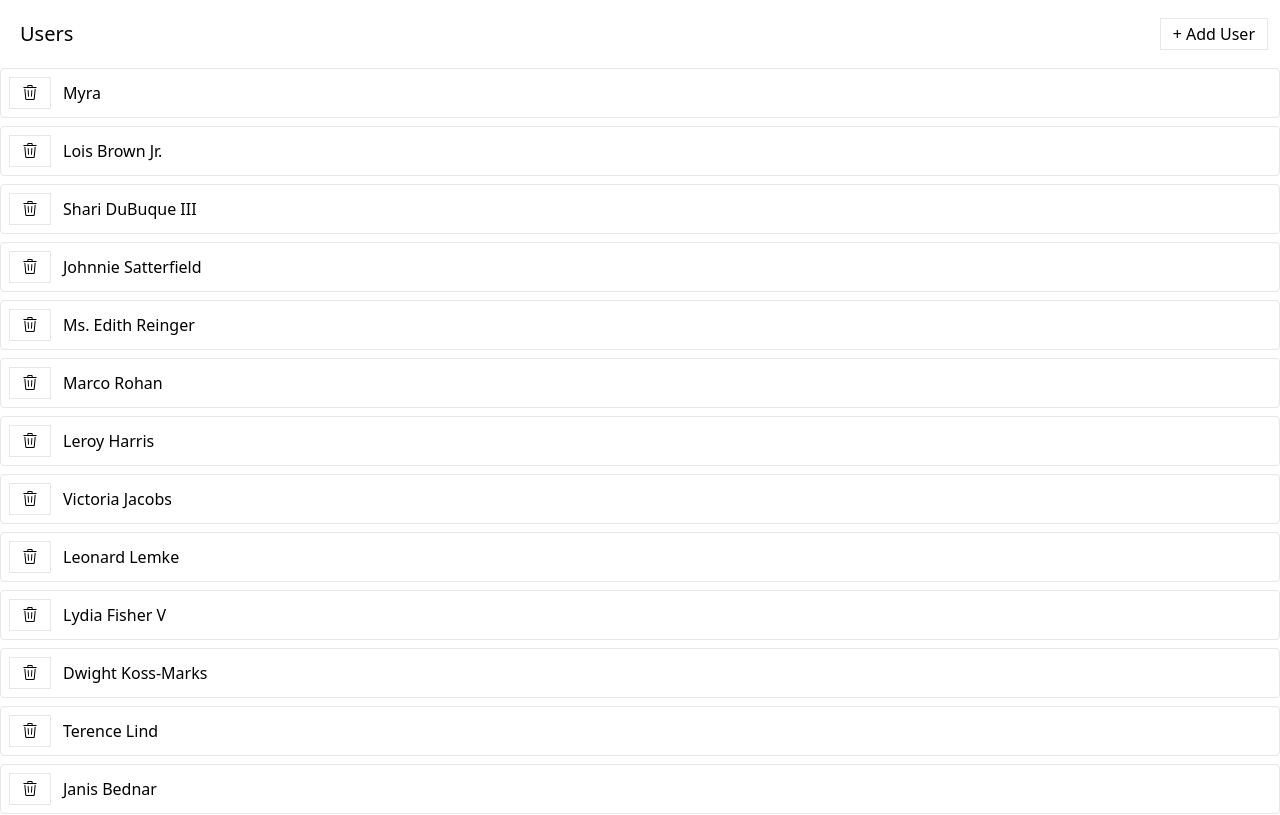
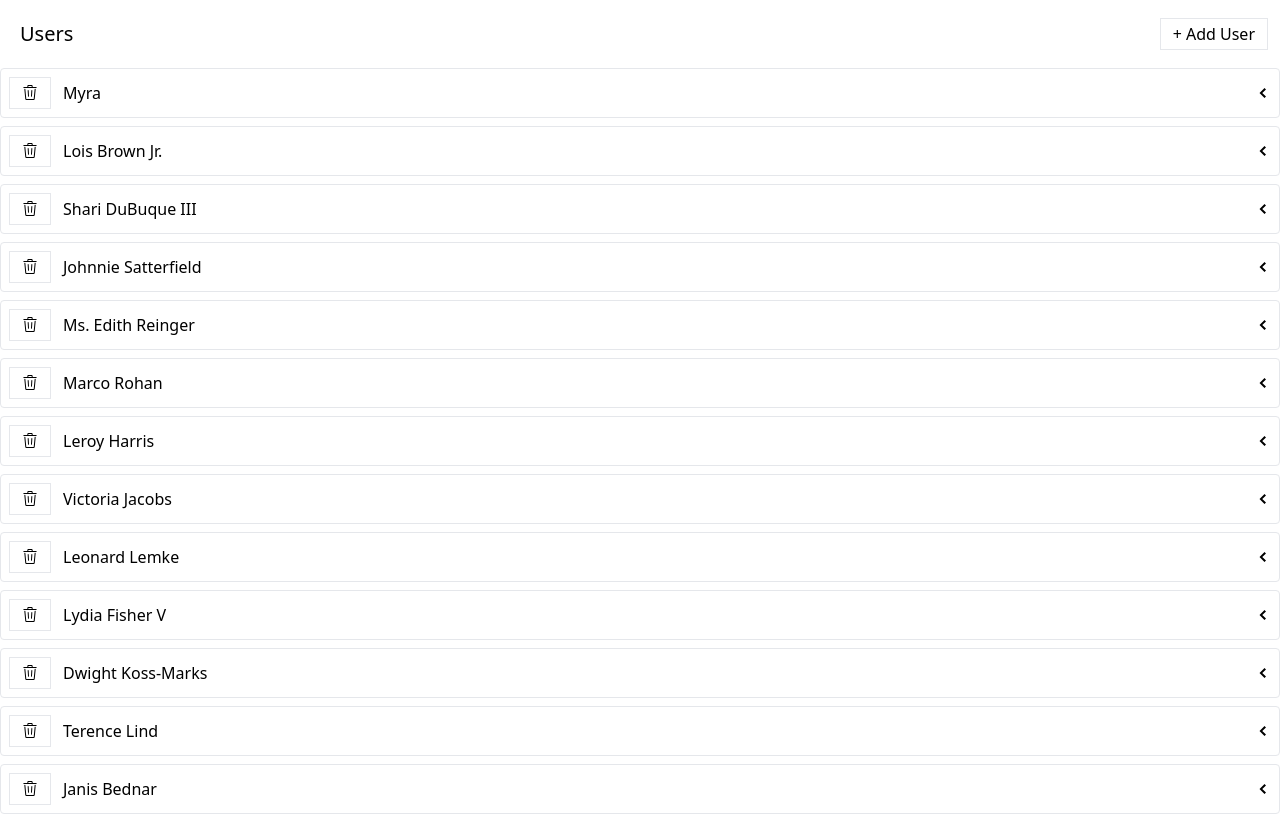
Before and after one commit to andrewmfabbro/media, a React (Create React App) app: page / in a window 1280 px wide. Shown: the top 815 px of the page. Built offline with nearby package versions, Linux system fonts and the light colour scheme; data requests are answered from the project's data file.

Commit message:
added ExpandablePanel for content w/ chevrons

```diff
--- /dev/null
+++ b/src/components/ExpandablePanel.js
@@ -0,0 +1,26 @@
+import { GoChevronDown, GoChevronLeft } from "react-icons/go";
+import { useState } from "react";
+
+function ExpandablePanel({ header, children }) {
+  const [expanded, setExpanded] = useState(false);
+
+  const handleClick = () => {
+    setExpanded(!expanded);
+  };
+
+  return (
+    <div className="mb-2 border rounded">
+      <div className="flex p-2 justify-between items-center ">
+        <div className="flex flex-row items-center justify-between">
+          {header}
+        </div>
+        <div onClick={handleClick} className="cursor-pointer">
+          {expanded ? <GoChevronDown /> : <GoChevronLeft />}
+        </div>
+      </div>
+      {expanded && <div className="p-2 border-t">{children}</div>}
+    </div>
+  );
+}
+
+export default ExpandablePanel;
--- a/src/components/UsersListItem.js
+++ b/src/components/UsersListItem.js
@@ -2,6 +2,7 @@ import { GoTrash } from "react-icons/go";
 import Button from "./Button";
 import { removeUser } from "../store";
 import { useThunk } from "../hooks/use-thunk";
+import ExpandablePanel from "./ExpandablePanel";
 
 function UsersListItem({ user }) {
   const [doRemoveUser, isLoading, error] = useThunk(removeUser);
@@ -10,19 +11,17 @@ function UsersListItem({ user }) {
     doRemoveUser(user);
   };
 
-  return (
-    <div key={user.id} className="mb-2 border rounded">
-      <div className="flex p-2 justify-between items-center cursor-pointer">
-        <div className="flex flex-row items-center justify-between">
-          <Button className="mr-3" loading={isLoading} onClick={handleClick}>
-            <GoTrash />
-          </Button>
-          {error && <div>Error deleting user.</div>}
-          {user.name}
-        </div>
-      </div>
-    </div>
+  const header = (
+    <>
+      <Button className="mr-3" loading={isLoading} onClick={handleClick}>
+        <GoTrash />
+      </Button>
+      {error && <div>Error deleting user.</div>}
+      {user.name}
+    </>
   );
+
+  return <ExpandablePanel header={header}>CONTENT</ExpandablePanel>;
 }
 
 export default UsersListItem;
```
